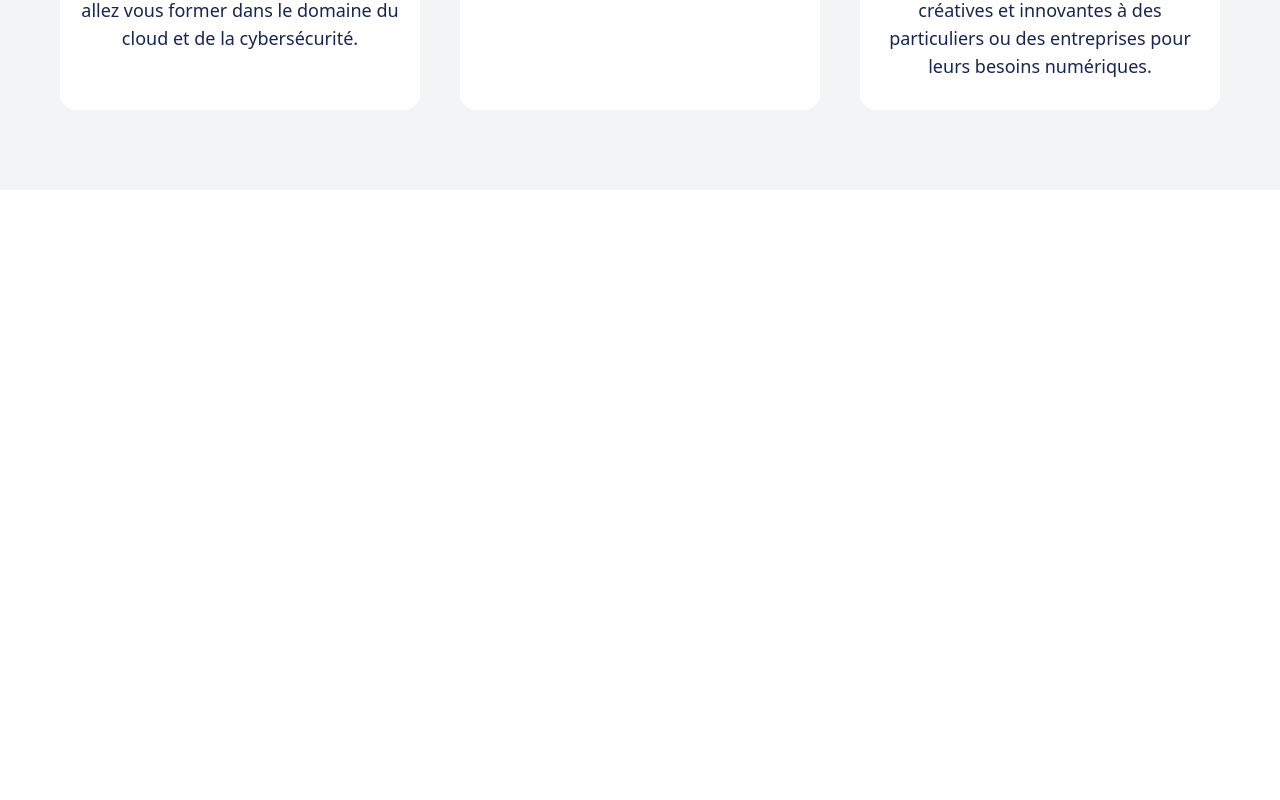
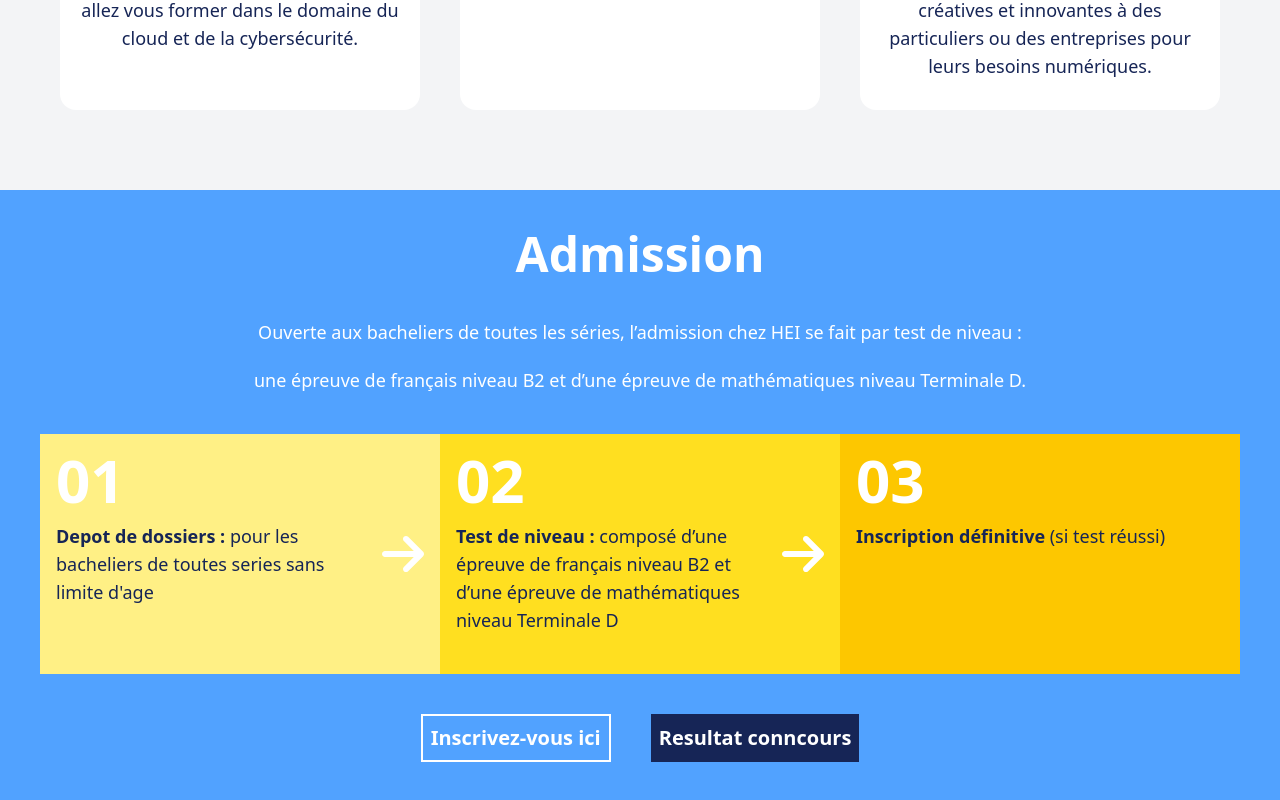
Before and after one commit to FredoOmar/heiAdmin, a React (Vite) app: page / in a window 1280 px wide. Shown: the part 3762-4562 px from the top of the page. Before the commit the page ends 3952 px from the top, so only its background shows below. Built offline with nearby package versions, Linux system fonts and the light colour scheme.

Commit message:
update the admission section

```diff
--- a/src/App.jsx
+++ b/src/App.jsx
@@ -5,7 +5,7 @@
 import TeamSlide from "./components/TeamSlide";
 
 import { FontAwesomeIcon } from '@fortawesome/react-fontawesome';
-import { faGraduationCap } from '@fortawesome/free-solid-svg-icons';
+import { faGraduationCap, faArrowRight } from '@fortawesome/free-solid-svg-icons';
 import { faUsers } from '@fortawesome/free-solid-svg-icons';
 import { faMedal } from '@fortawesome/free-solid-svg-icons';
 import bg_2 from './assets/HEI_4.png';
@@ -116,6 +116,37 @@
                 </div>
             </div>
         </section>
+        <section className={"bg-blue-400 flex flex-col justify-center items-center gap-5 text-white py-10 text-lg"}>
+            <h2 className={"text-5xl font-bold mb-5"}>Admission</h2>
+            <p>Ouverte aux bacheliers de toutes les séries, l’admission chez HEI se fait par test de niveau :</p>
+            <p>une épreuve de français niveau B2 et d’une épreuve de mathématiques niveau Terminale D.</p>
+            <div className={"flex flex-row text-blue-950 my-5"}>
+                <div className={"flex flex-row bg-yellow-200 w-100 h-60 gap-3 p-4"}>
+                    <div className={"flex flex-col gap-3"}>
+                        <h3 className={"text-6xl text-white font-bold"}>01</h3>
+                        <p><strong>Depot de dossiers : </strong>pour les bacheliers de toutes series sans limite d'age</p>
+                    </div>
+                    <FontAwesomeIcon icon={faArrowRight} className={"text-white text-5xl self-center"} />
+                </div>
+                <div className={"flex flex-row bg-yellow-300 w-100 h-60 gap-3 p-4"}>
+                    <div className={"flex flex-col gap-3"}>
+                        <h3 className={"text-6xl text-white font-bold"}>02</h3>
+                        <p><strong>Test de niveau : </strong>composé d’une épreuve de français niveau B2 et d’une épreuve de mathématiques niveau Terminale D</p>
+                    </div>
+                    <FontAwesomeIcon icon={faArrowRight} className={"text-white text-5xl self-center"} />
+                </div>
+                <div className={"flex flex-row bg-yellow-400 w-100 h-60 p-4"}>
+                    <div className={"flex flex-col gap-3"}>
+                        <h3 className={"text-6xl text-white font-bold"}>03</h3>
+                        <p><strong>Inscription définitive </strong>(si test réussi)</p>
+                    </div>
+                </div>
+            </div>
+            <div className={"flex gap-10 font-semibold text-xl"}>
+                <button className={"border-white border-2 p-2 hover:bg-white hover:text-blue-950 transition-colors duration-400 cursor-pointer"}>Inscrivez-vous ici</button>
+                <button className={"bg-blue-950 p-2 hover:bg-white hover:text-blue-950 transition-colors duration-400 cursor-pointer"}>Resultat conncours</button>
+            </div>
+        </section>
 
 
 
--- a/src/components/TeamSlide.jsx
+++ b/src/components/TeamSlide.jsx
@@ -85,7 +85,7 @@
             <div className="flex flex-row justify-center gap-6 h-full">
                 {getVisibleSlides().map((member, i) => (
                     <div key={i} className="bg-white p-4 rounded-2xl text-center w-100 flex flex-col pt-10">
-                        <img src={member.pic} alt={member.title} className="w-50 h-50 mx-auto rounded-full object-cover mb-4" />
+                        <img src={member.pic} alt={member.title} className="w-50 h-50 mx-auto rounded-full object-cover mb-4 border-8 border-gray-200" />
                         <h3 className="text-xl font-bold text-blue-950">{member.title}</h3>
                         <p className="text-blue-950 text-lg">{member.text}</p>
                     </div>
```
